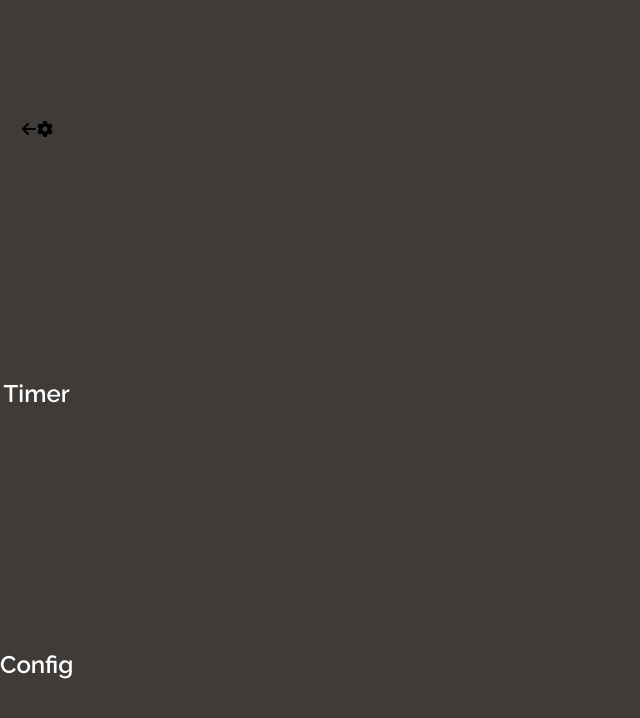
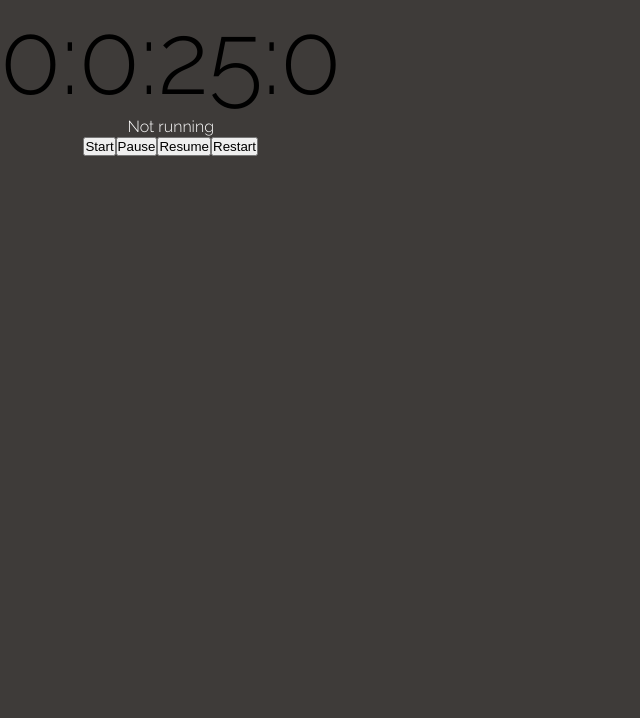
Before and after one commit to irizzo/tcc-web-frontend, a Next.js app: page /focus in a window 1280 px wide. Shown: the top 718 px of the page, without its empty margins (0-640 px from the left). Built offline with nearby package versions, Linux system fonts and the light colour scheme.

Commit message:
focus ok - falta estilo e configuração de tempo dos timers

```diff
--- a/package.json
+++ b/package.json
@@ -14,7 +14,8 @@
     "next": "^14.2.11",
     "react": "^18.3.1",
     "react-dom": "^18.3.1",
-    "react-icons": "^5.2.1"
+    "react-icons": "^5.2.1",
+    "react-timer-hook": "^3.0.8"
   },
   "devDependencies": {
     "eslint": "^8",
--- a/src/app/(user)/focus/focus.scss
+++ b/src/app/(user)/focus/focus.scss
@@ -1,32 +1,62 @@
+@use '../../../styles/variables.scss';
 
 .focus__main {
-// style= {
-// 			{
-// 			width: '100vw', height: '100vh'
-// 		}
-// 	}
+	width: 100vw;
+	height: 100vh;
 }
 
 .focus__nav {
-// style= {
-// 			{
-// 			width: '90%', height: '50px', justifyContent: 'space-between', border: 'none', borderRadius: '10px', backgroundColor: '#00000020'
-// 		}
-// 	}
+	width: 90%;
+	height: 50px;
+	justify-content: space-between;
+	padding: 0 1%;
+	border: none;
+	border-radius: variables.$radius;
+	background-color: variables.$foreground-color;
+
+	h1 {
+		font-weight: bold;
+	}
 }
 
 .focus__nav__icon {
-// style= {
-// 			{
-// 			width: '20px', height: '20px', color: 'white', cursor: 'pointer'
-// 		}
-// 	}
+	width: 20px;
+	height: 20px;
+	color: variables.$primary-font-color;
+	cursor: pointer;
+	transition: 300ms;
+}
+
+.focus__nav__icon:hover {
+	transform: scale(110%);
+	color: variables.$primary-color-light;
+}
+
+.content__container {
+	width: 100vw;
+	height: 100%;
 }
 
 .focus__timer {
+	background-color: variables.$foreground-color;
+	width: 60vw;
+	height: 30vh;
+}
 
+.clock__container {
+	width: 100%;
+	padding: 10px;
+}
+
+.clock__text {
+	font-weight: bold;
+	font-size: 5rem;
+	width: 100%;
 }
 
 .focus__config {
-
+	background-color: variables.$foreground-color;
+	width: 30vw;
+	height: 60vh;
+	right: 10;
 }
--- a/src/app/(user)/focus/page.js
+++ b/src/app/(user)/focus/page.js
@@ -1,40 +1,102 @@
 'use client'
 
-import { useState, useContext } from 'react'
+import { useEffect, useState } from 'react'
 import { useRouter } from 'next/navigation'
+import { useTimer } from 'react-timer-hook'
 
-import { FocusContext } from '@/hooks'
+import { FaArrowLeft, FaClockRotateLeft, FaGear, FaRegClock, FaPlay } from 'react-icons/fa6'
+import { DefaultButton } from '@/components/Buttons'
 import Loading from '@/components/Loading'
 
 import { pagesTitles, entitiesProperties } from '@/resources/locale'
 import routesMap from '@/resources/routesMap'
-import { FaArrowLeft, FaGear } from 'react-icons/fa6'
 
 import './focus.scss'
 
 export default function Focus() {
-	const { focus, setFocus } = useContext(FocusContext)
+	const router = useRouter()
+
+	function Timer({ expiryTimestamp, autoStart }) {
+		const {
+			totalSeconds,
+			seconds,
+			minutes,
+			hours,
+			days,
+			isRunning,
+			start,
+			pause,
+			resume,
+			restart
+		} = useTimer({ expiryTimestamp, autoStart, onExpire: () => console.warn('onExpire called') })
+
+		return (
+			<div style={{ textAlign: 'center' }}>
+				<div style={{ fontSize: '100px' }}>
+					<span>{days}</span>:<span>{hours}</span>:<span>{minutes}</span>:<span>{seconds}</span>
+				</div>
+				<p>{isRunning ? 'Running' : 'Not running'}</p>
+				<button onClick={start}>Start</button>
+				<button onClick={pause}>Pause</button>
+				<button onClick={resume}>Resume</button>
+				<button onClick={() => {
+					// Restarts to 5 minutes timer
+					const time = new Date();
+					time.setSeconds(time.getSeconds() + 300);
+					restart(time)
+				}}>Restart</button>
+			</div>
+		)
+	}
+
+
+	const [ timers, setTimers ] = useState({ focus: 25, shortBreak: 5, longBreak: 15 })
+	const [ currentTimer, setCurrentTimer ] = useState('focus')
+
+
 	const { editing, setEditing } = useState(false)
 	const { isLoading, setIsLoading } = useState(false)
 
-	const router = useRouter()
-
-	if (isLoading) return <Loading />
+	const deadline = new Date().getTime() + (timers[currentTimer]) * 60000
 
 	return (
-		<main className='flex focus__main'>
-			<nav className='flex flex--row focus__nav' >
-				<FaArrowLeft className='focus__nav__icon'  onClick={() => { router.back() }} />
-				<FaGear className='focus__nav__icon' onClick={() => { console.log('config') }} />
-			</nav>
+		<div>
+			<Timer expiryTimestamp={deadline} autoStart={false} />
+		</div>
+	)
 
-			<section className='focus__timer'>
-				<h1>Timer</h1>
-			</section>
 
-			<aside className='focus__config'>
-				<h2>Config</h2>
-			</aside>
-		</main>
-	)
+	// if (isLoading) return <Loading />
+
+	// return (
+	// 	<main className='flex focus__main'>
+	// 		<nav className='flex flex--row focus__nav' >
+	// 			<FaArrowLeft className='focus__nav__icon' onClick={() => { router.back() }} />
+	// 			<h1>{pagesTitles.focus.base}</h1>
+	// 			<FaGear className='focus__nav__icon' onClick={() => { alert('config') }} />
+	// 		</nav>
+
+	// 		<div className='flex flex--row content__container'>
+	// 			<section className='focus__timer'>
+	// 				<div className='clock__container'>
+	// 					<h2 className='clock__text'>
+	// 						{`${clock.minutes < 10 ? '0' : ''}` + `${clock.minutes}`}
+	// 						:
+	// 						{`${clock.seconds < 10 ? '0' : ''}` + `${clock.seconds}`}
+	// 					</h2>
+	// 				</div>
+	// 				<span><FaRegPlayCircle className='focus__nav__icon' /> Start</span>
+	// 				<span><FaClockRotateLeft className='focus__nav__icon' /> Reset</span>
+	// 				<span><FaRegClock className='focus__nav__icon' /> Focus</span>
+	// 				<span><FaRegClock className='focus__nav__icon' /> Short Break</span>
+	// 				<span><FaRegClock className='focus__nav__icon' /> Long Break</span>
+	// 			</section>
+
+	// 			<aside className='focus__config'>
+	// 				<h2>Config</h2>
+	// 			</aside>
+	// 		</div>
+
+	// 	</main>
+	// )
 }
--- a/src/hooks/index.js
+++ b/src/hooks/index.js
@@ -38,12 +38,6 @@ export function UserNotesProvider({ children }) {
 	return <UserNotesContext.Provider value={{ userNotes, setUserNotes }}>{children}</UserNotesContext.Provider>
 }
 
-export const FocusContext = createContext(null)
-export function FocusProvider({ children }) {
-	const [ focus, setFocus ] = useState({ focus: 25, break: 5, longbreak: 15, current: null })
-	return <FocusContext.Provider value={{ focus, setFocus }}>{children}</FocusContext.Provider>
-}
-
 export function UserProviders({ children }) {
 	return (
 		<UserAccessStateProvider>
@@ -52,9 +46,7 @@ export function UserProviders({ children }) {
 					<UserEventsProvider>
 						<UserNotesProvider>
 							<UserTasksProvider>
-								<FocusProvider>
 									{children}
-								</FocusProvider>
 							</UserTasksProvider>
 						</UserNotesProvider>
 					</UserEventsProvider>
```
Also changed, not shown: 1 other file (tests, documents, lock files or other folders).
